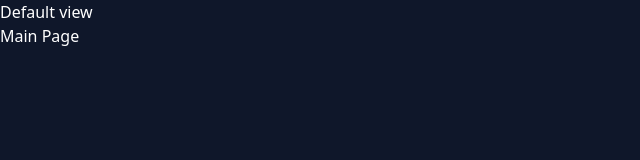
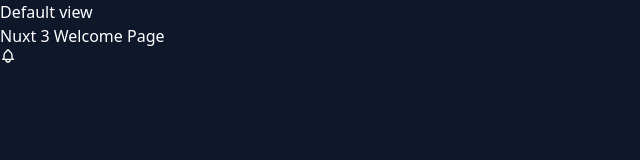
Before and after one commit to simplecoderx/myFirstNuxtApp, a Nuxt app: page / in a window 1280 px wide. Shown: the top 160 px of the page, without its empty margins (0-640 px from the left). Built offline with nearby package versions, Linux system fonts and the light colour scheme.

Commit message:
Created Assets/ Added How to call assets/ Configured nuxt.config.ts/ Display image/ Discover Icon page/ Display SVG

```diff
--- /dev/null
+++ b/components/Icons/Bell.vue
@@ -0,0 +1,10 @@
+
+<template>
+    <svg xmlns="http://www.w3.org/2000/svg" width="1em" height="1em" viewBox="0 0 24 24"><path fill="none" stroke="currentColor" stroke-linecap="round" stroke-linejoin="round" stroke-width="2" d="M10 5a2 2 0 1 1 4 0a7 7 0 0 1 4 6v3a4 4 0 0 0 2 3H4a4 4 0 0 0 2-3v-3a7 7 0 0 1 4-6M9 17v1a3 3 0 0 0 6 0v-1"></path></svg>
+  </template>
+
+  <script lang="ts">
+  export default {
+    name: 'TablerBell'
+  }
+  </script>
--- a/nuxt.config.ts
+++ b/nuxt.config.ts
@@ -2,9 +2,10 @@
 import { resolve } from "path"
 export default defineNuxtConfig({
   alias: {
-    "@": resolve(__dirname, "/"),
+   /*  "@": resolve(__dirname, "/"), */
+   assets: "/<rootDir>/assets",
   },
-  css: ["./assets/main.scss"],
+  css: ["~/assets/main.scss"],
   postcss: {
     plugins: {
       tailwindcss: {},
--- a/pages/index.vue
+++ b/pages/index.vue
@@ -1,3 +1,7 @@
 <template>
-    <div class="Main">Main Page</div>
+    <div class="Main">
+        <h1>Nuxt 3 Welcome Page</h1>
+        <!-- <img src="@/assets/1.jpg" alt=""> -->
+        <IconsBell />
+    </div>
 </template>
```
Also changed, not shown: 1 other file (tests, documents, lock files or other folders).
